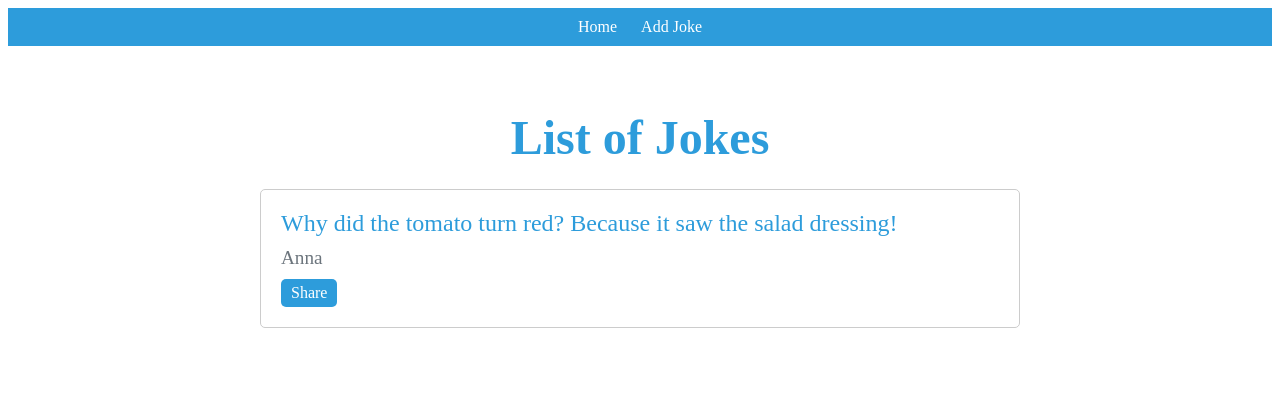
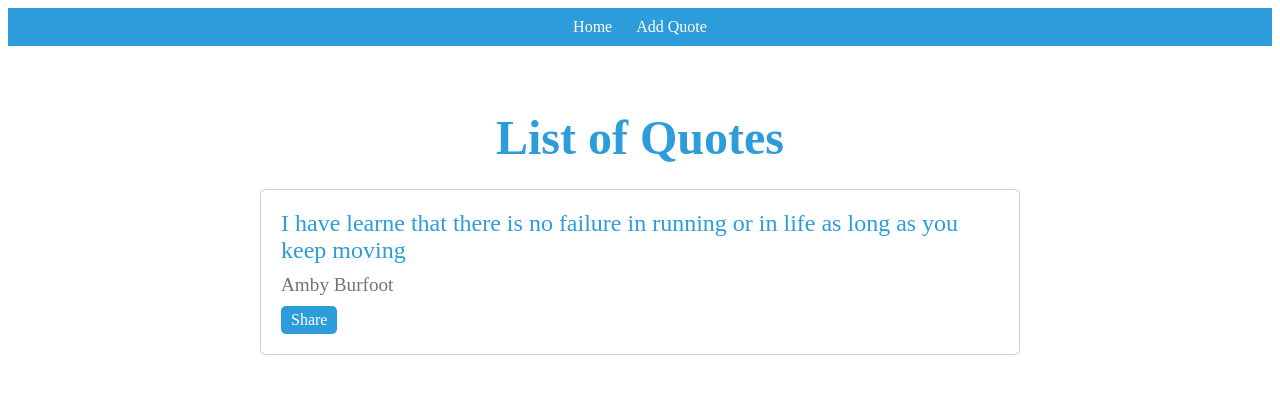
Before and after one commit to Mikhal21/BaseJoke, a Django app: page / in a window 1280 px wide. Shown: the top 394 px of the page. Run offline with Django 4.2, Linux system fonts and the light colour scheme.

Commit message:
Quotes instead of Jokes

```diff
--- a/app/static/app/styles.css
+++ b/app/static/app/styles.css
@@ -12,12 +12,12 @@
     color: #2d9cdb;
 }
 
-.joke-list {
+.quote-list {
     list-style: none;
     padding: 0;
 }
 
-.joke-item {
+.quote-item {
     border: 1px solid #ccc;
     border-radius: 5px;
     margin-bottom: 20px;
@@ -26,18 +26,18 @@
     transition: box-shadow 0.3s ease-in-out;
 }
 
-.joke-item:hover {
+.quote-item:hover {
     box-shadow: 0px 2px 10px rgba(0, 0, 0, 0.3);
 }
 
-.joke-text {
+.quote-text {
     font-size: 1.5rem;
     margin-bottom: 10px;
     color: #2d9cdb;
     word-wrap: break-word;
 }
 
-.joke-meta {
+.quote-meta {
     font-size: 1.2rem;
     color: #6c757d;
 }
@@ -117,11 +117,11 @@ nav a {
     border-color: #d4fcff transparent transparent transparent;
 }
 
-.joke-share {
+.quote-share {
     margin-top: 10px;
 }
 
-.joke-share a {
+.quote-share a {
     display: inline-block;
     padding: 5px 10px;
     background-color: #2d9cdb;
@@ -130,7 +130,7 @@ nav a {
     border-radius: 5px;
 }
 
-.joke-share a:hover {
+.quote-share a:hover {
     background-color: #2b8ac6;
 }
 
--- a/app/templates/app/add.html
+++ b/app/templates/app/add.html
@@ -1,7 +1,7 @@
 {% extends 'app/base.html' %}
 
 {% block content %}
-  <h1>Add a joke</h1>
+  <h1>Add a quote</h1>
   <form method="POST">
     {% csrf_token %}
     {{ form.as_p }}
--- a/app/templates/app/base.html
+++ b/app/templates/app/base.html
@@ -1,7 +1,7 @@
 <!DOCTYPE html>
 <html>
   <head>
-    <title>Jokes</title>
+    <title>Quotes</title>
     {% load static %}
     <link rel="stylesheet" href="{% static 'app/styles.css' %}">
   </head>
@@ -9,7 +9,7 @@
     <nav>
         <ul>
             <li><a href="{% url 'app:index' %}">Home</a></li>
-            <li><a href="{% url 'app:add' %}">Add Joke</a></li>
+            <li><a href="{% url 'app:add' %}">Add Quote</a></li>
         </ul>
     </nav>
     <div class="container">
--- a/app/templates/app/index.html
+++ b/app/templates/app/index.html
@@ -2,18 +2,18 @@
 
 {% block content %}
   <div class="container">
-    <h1 class="title">List of Jokes</h1>
-    <ul class="joke-list">
-      {% for joke in jokes %}
-        <li class="joke-item {% if highlight == joke.id %}highlighted{% endif %}">
-          <div class="joke-text">{{ joke.text }}</div>
-          <div class="joke-meta">{{ joke.author }}</div>
-          <div class="joke-share">
-            <a href="{% url 'app:get_user_entry' id=joke.id %}" target="_blank">Share</a>
+    <h1 class="title">List of Quotes</h1>
+    <ul class="quote-list">
+      {% for quote in quotes %}
+        <li class="quote-item {% if highlight == quote.id %}highlighted{% endif %}">
+          <div class="quote-text">{{ quote.text }}</div>
+          <div class="quote-meta">{{ quote.author }}</div>
+          <div class="quote-share">
+            <a href="{% url 'app:get_user_entry' id=quote.id %}" target="_blank">Share</a>
           </div>
         </li>
       {% empty %}
-        <li>No jokes yet</li>
+        <li>No quotes yet</li>
       {% endfor %}
     </ul>
   </div>
--- a/app/views.py
+++ b/app/views.py
@@ -4,23 +4,23 @@ from django.shortcuts import render, redirect
 
 from django import forms
 
-jokes = {
+quotes = {
     '1': {
         'id': 1,
-        'text': 'Why did the tomato turn red? Because it saw the salad dressing!',
-        'author': 'Anna'
+        'text': 'I have learne that there is no failure in running or in life as long as you keep moving',
+        'author': 'Amby Burfoot'
     }
 }
 
-# Form for entering a joke
-class JokeForm(forms.Form):
-    joke = forms.CharField(label='Joke', max_length=120, widget=forms.TextInput(attrs={'class': 'form-control'}))
+# Form for entering a quote
+class QuoteForm(forms.Form):
+    quote = forms.CharField(label='Quote', max_length=120, widget=forms.TextInput(attrs={'class': 'form-control'}))
     author = forms.CharField(label='Author', max_length=20, widget=forms.TextInput(attrs={'class': 'form-control'}))
 
 
 # index page displaying all entries
 def index(request):
-    rendered = render(request, 'app/index.html', {'jokes': jokes.values()})
+    rendered = render(request, 'app/index.html', {'quotes': quotes.values()})
     highlight = request.GET.get('highlight')
     try:
         highlight = int(highlight)
@@ -28,7 +28,7 @@ def index(request):
         highlight = None
 
     return render(request, 'app/index.html', {
-        'jokes': jokes.values(),
+        'quotes': quotes.values(),
         'highlight': highlight
     })
 
@@ -37,27 +37,27 @@ def add(request):
     global id
 
     if request.method == 'POST':
-        form = JokeForm(request.POST)
+        form = QuoteForm(request.POST)
         if form.is_valid():
-            id = len(jokes) + 1
-            jokes[id] = {
+            id = len(quotes) + 1
+            quotes[id] = {
                 'id': id,
-                'text': form.cleaned_data['joke'],
+                'text': form.cleaned_data['quote'],
                 'author': form.cleaned_data['author']
             }
 
-            # add GET request parameter to highlight correct joke
+            # add GET request parameter to highlight correct quote
             response = redirect('app:index')
             response['Location'] += f'?highlight={id}'
             return response
     else:
-        form = JokeForm()
+        form = QuoteForm()
 
     return render(request, 'app/add.html', { 'form': form })
 
 # get JSON version of an entry
 def get_user_entry(request, id):
-    entry = jokes.get(id)
+    entry = quotes.get(id)
     if entry is None:
         return JsonResponse({'error': 'Entry does not exist'}, status=404)
     else:
```
Also changed, not shown: README.md.
